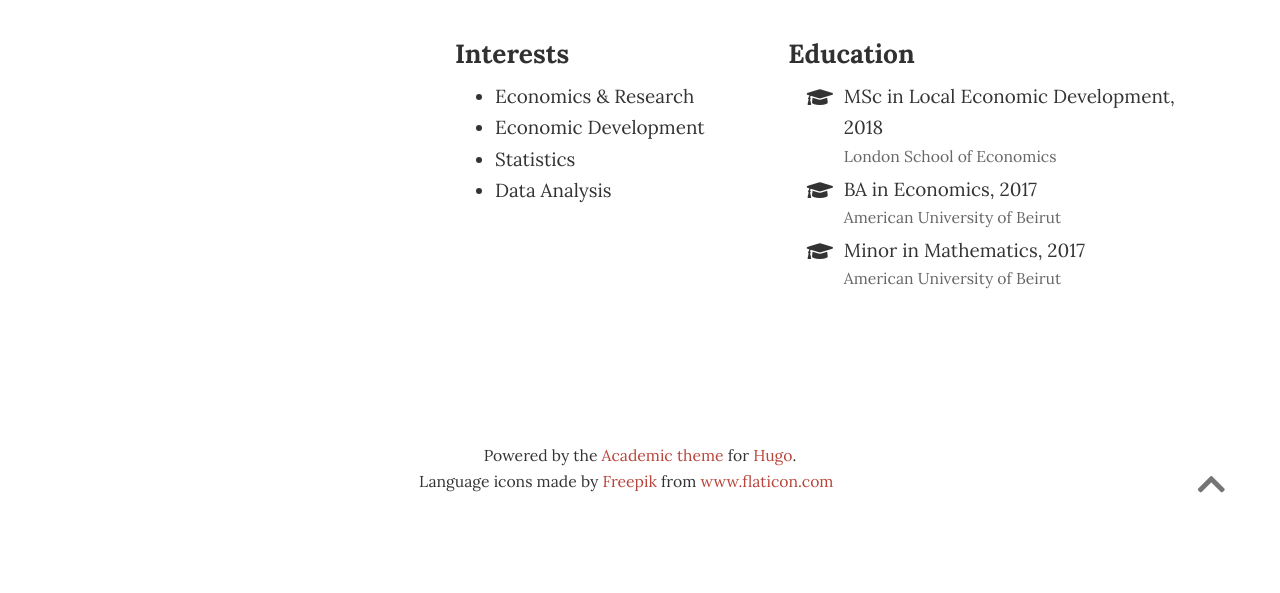
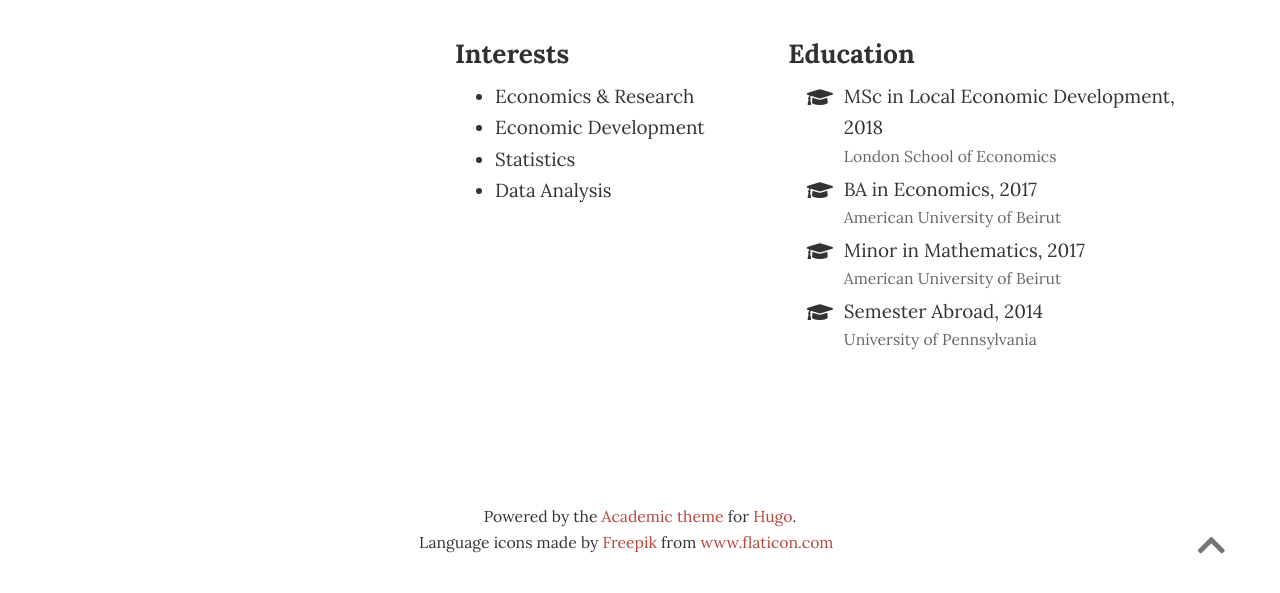
Before and after one commit to ghinwa-mj/ghinwa-mj.github.io, a plain HTML site: page authors/admin/index.html in a window 1280 px wide. Shown: the part 640-1233 px from the top of the page. Before the commit the page ends 1198 px from the top, so only its background shows below. Drawn offline with nearby package versions, Linux system fonts and the light colour scheme; some packages are replaced by stand-ins of ours; some icons are missing.

Commit message:
rebuilding site Sun Apr 26 12:38:15 CEST 2020

```diff
--- a/authors/admin/index.html
+++ b/authors/admin/index.html
@@ -729,6 +729,14 @@
             </div>
           </li>
 
+          <li>
+            <i class="fa-li fas fa-graduation-cap"></i>
+            <div class="description">
+              <p class="course">Semester Abroad, 2014</p>
+              <p class="institution">University of Pennsylvania</p>
+            </div>
+          </li>
+
         </ul>
       </div>
 
```
Also changed, not shown: index.html (+8 -0 lines).
